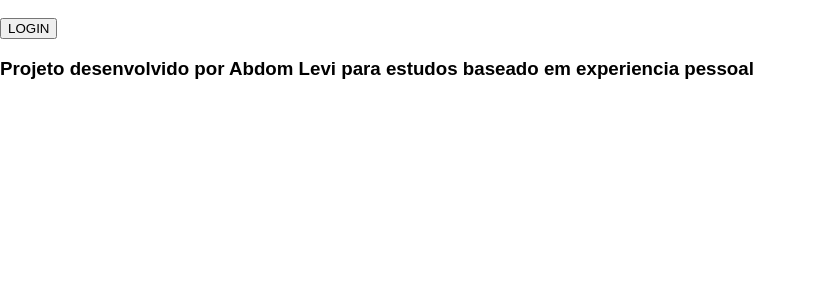
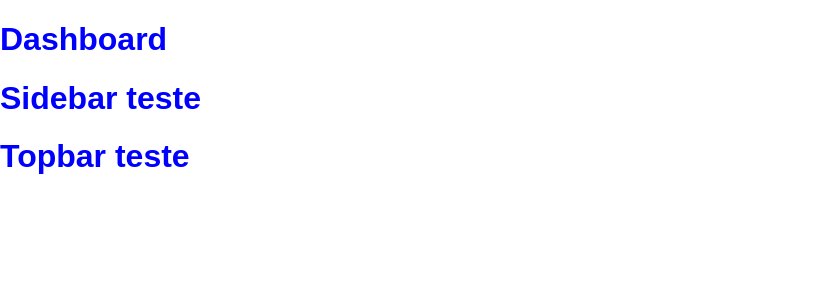
Before and after one commit to Levi-Mid/ERP, a React (Vite) app: page / in a window 1280 px wide. Shown: the top 300 px of the page, without its empty margins (0-816 px from the left). Built offline with nearby package versions, Linux system fonts and the light colour scheme.

Commit message:
primeiros aprendizados
Volta da criação do projeto e primeiros passos entendendo os componentes

```diff
--- a/src/App.jsx
+++ b/src/App.jsx
@@ -1,8 +1,12 @@
 import Home from "./pages/Home/Home"
+import Dash from "./pages/Dashboard/Dashboard"
+
 
 function App(){
   return(
-    <Home/>
+      <Dash/>
+
+
   )
 }
 
--- /dev/null
+++ b/src/components/Sidebar/Sidebar.jsx
@@ -0,0 +1,9 @@
+import "./Sidebar.css";
+
+function Sidebar() {
+    return(
+    <h1>Sidebar teste</h1>
+    )
+}
+
+export default Sidebar;
--- /dev/null
+++ b/src/components/Topbar/Topbar.jsx
@@ -0,0 +1,10 @@
+import "./Topbar.css";
+
+function Topbar() {
+    return(
+    <h1>Topbar teste</h1>
+    )
+
+}
+
+export default Topbar;
--- /dev/null
+++ b/src/pages/Dashboard/Dashboard.jsx
@@ -0,0 +1,16 @@
+import "./Dashboard.css";
+import Sidebar from "../../components/Sidebar/Sidebar.jsx"
+import Topbar from "../../components/Topbar/Topbar.jsx"
+
+function Dashboard(){
+    return(
+        <>
+        <div className="dashboard">
+            <h1>Dashboard</h1>
+        </div>
+        <Sidebar/>
+        <Topbar/>
+        </>
+    )
+}
+export default Dashboard
```
Also changed, not shown: src/components/Sidebar/Sidebar.css (added), src/components/Topbar/Topbar.css (added), src/pages/Dashboard/Dashboard.css (added).
